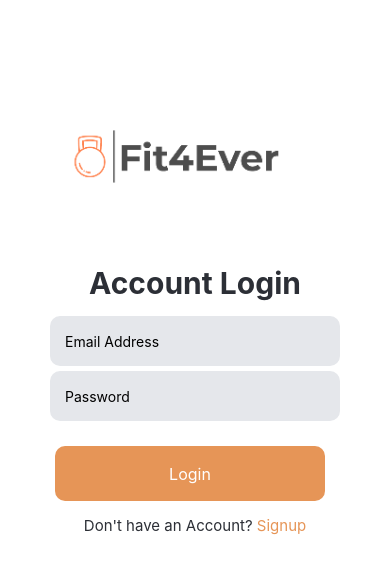
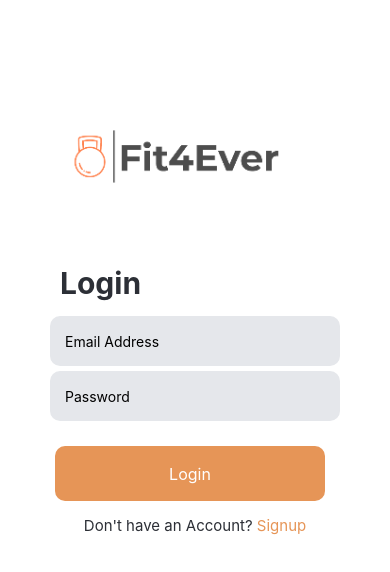
Before and after one commit to k1902953/Fit4Ever, a React Native app: screen /Login in a window 390 px wide. Shown: the top 572 px of the page. Built offline with nearby package versions, Linux system fonts and the light colour scheme; no server answers.

Commit message:
Styling Update to Login and Signup screen

```diff
--- a/src/screens/Login.js
+++ b/src/screens/Login.js
@@ -49,7 +49,7 @@ const Login = ({navigation}) => {
         <MainContainer style={styles.InnerContainer}><KeyboardAvoidingWrapper>
             <Container style={styles.LoginContainer}>
                 <Logo style={styles.LogoLogin}resizeMode="cover" source={require('../../assets/images/logo.png')}/>
-                <Title style={styles.PageTitleLogin} >Account Login</Title>
+                <Title style={styles.PageTitleLogin} >Login</Title>
                 <StyledFormArea>
 
                 <View>
@@ -117,7 +117,7 @@ const styles = StyleSheet.create({
 
     PageTitleLogin: {
         fontSize: 30,
-        textAlign: 'center',
+        textAlign: 'left',
         fontWeight: 'bold',
         color: '#2c2f36',
         padding: 10,
--- a/src/screens/Signup.js
+++ b/src/screens/Signup.js
@@ -54,7 +54,7 @@ const Signup = ({navigation}) => {
         <MainContainer style={styles.InnerContainer}><KeyboardAvoidingWrapper>
             <Container style={styles.LoginContainer}>
                 <Logo style={styles.LogoLogin}resizeMode="cover" source={require('../../assets/images/logo.png')}/>
-                <Title style={styles.PageTitleLogin} >Account Signup</Title>
+                <Title style={styles.PageTitleLogin} > Create Account</Title>
                 <StyledFormArea>
 
                 <View>
```
